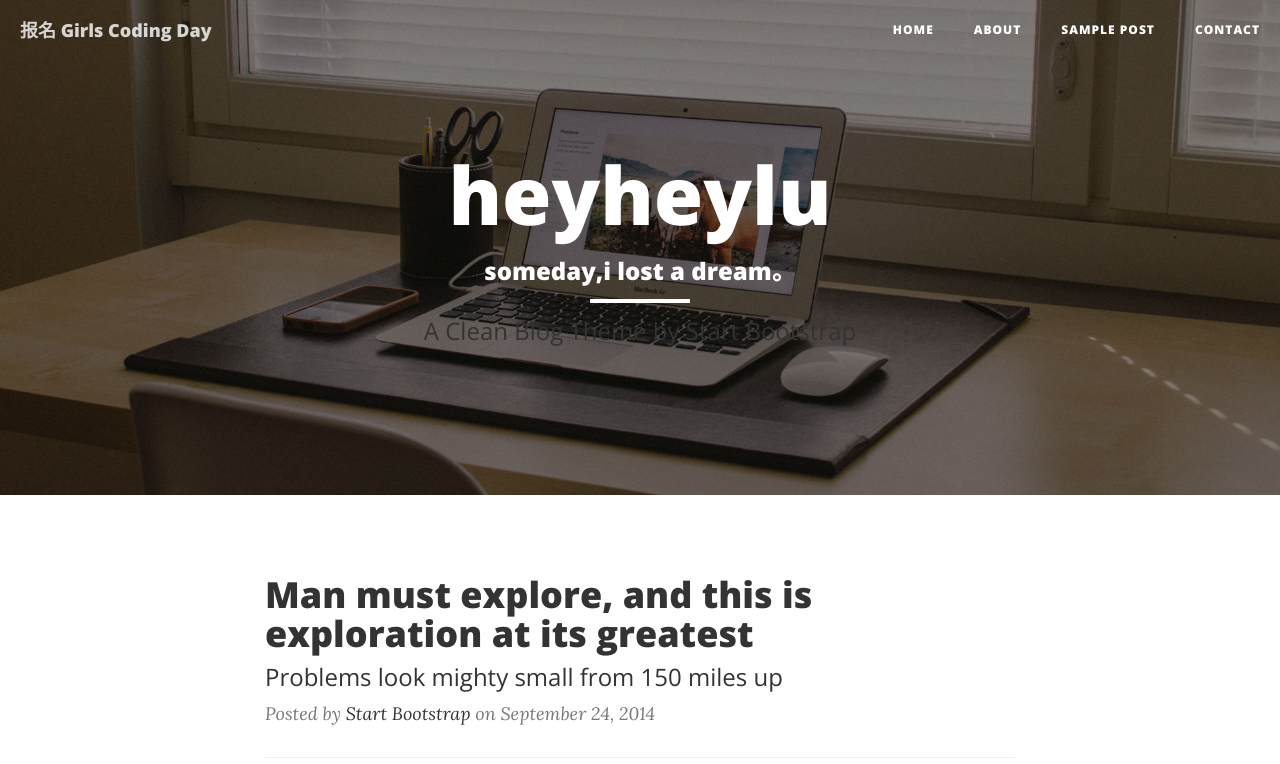
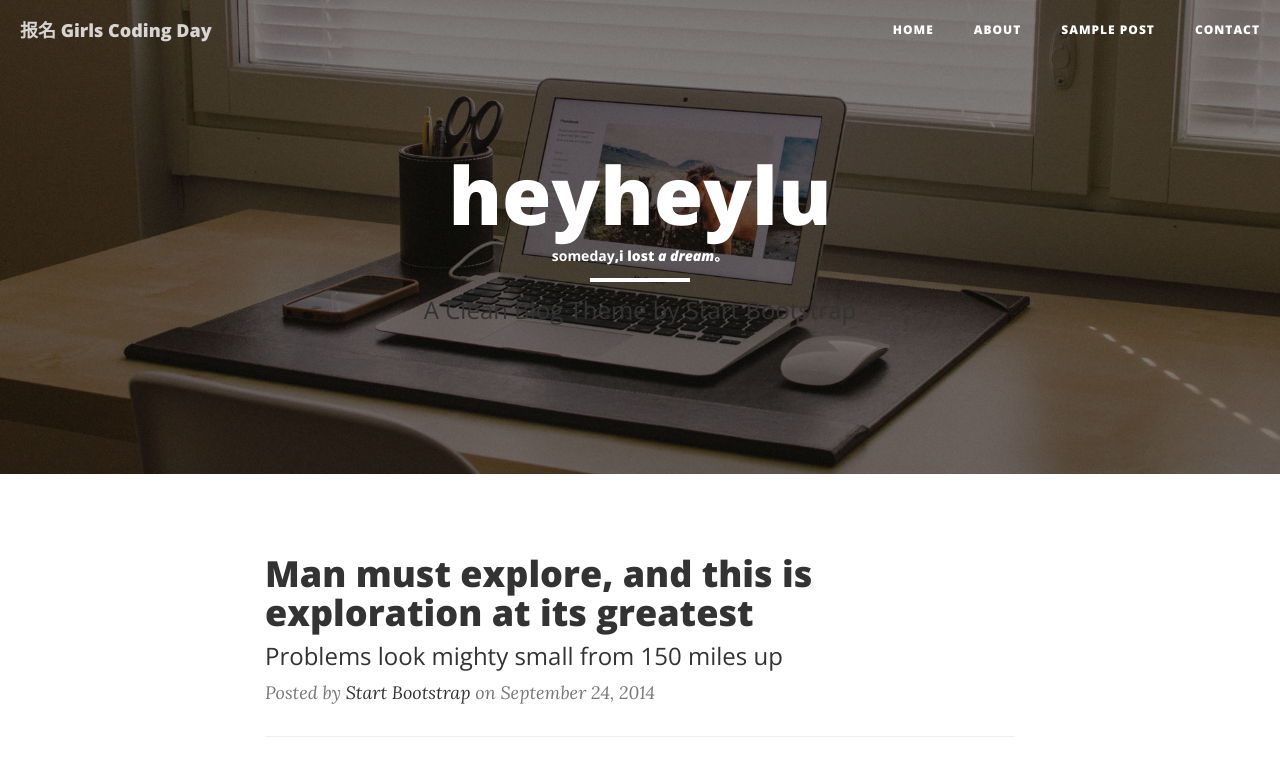
Before and after one commit to heyheylu/GirlsCodingDayDemo, a website: page index.html in a window 1280 px wide. Shown: the top 764 px of the page. Drawn offline with nearby package versions, Linux system fonts and the light colour scheme.

Commit message:
heyheylu
字体加粗,变斜

```diff
--- a/index.html
+++ b/index.html
@@ -75,7 +75,7 @@
                 <div class="col-lg-8 col-lg-offset-2 col-md-10 col-md-offset-1">
                     <div class="site-heading">
                         <h1>heyheylu</h1>
-                        <h3>someday,i lost a dream。</h3>
+                        <h5><b>someday</b>,i lost <i>a dream</i>。</h5>
                         <hr class="small">
                         <span class="subheading"><a href="https://startbootstrap.com/template-overviews/clean-blog/">
                         A Clean Blog Theme by Start Bootstrap</span>
```
